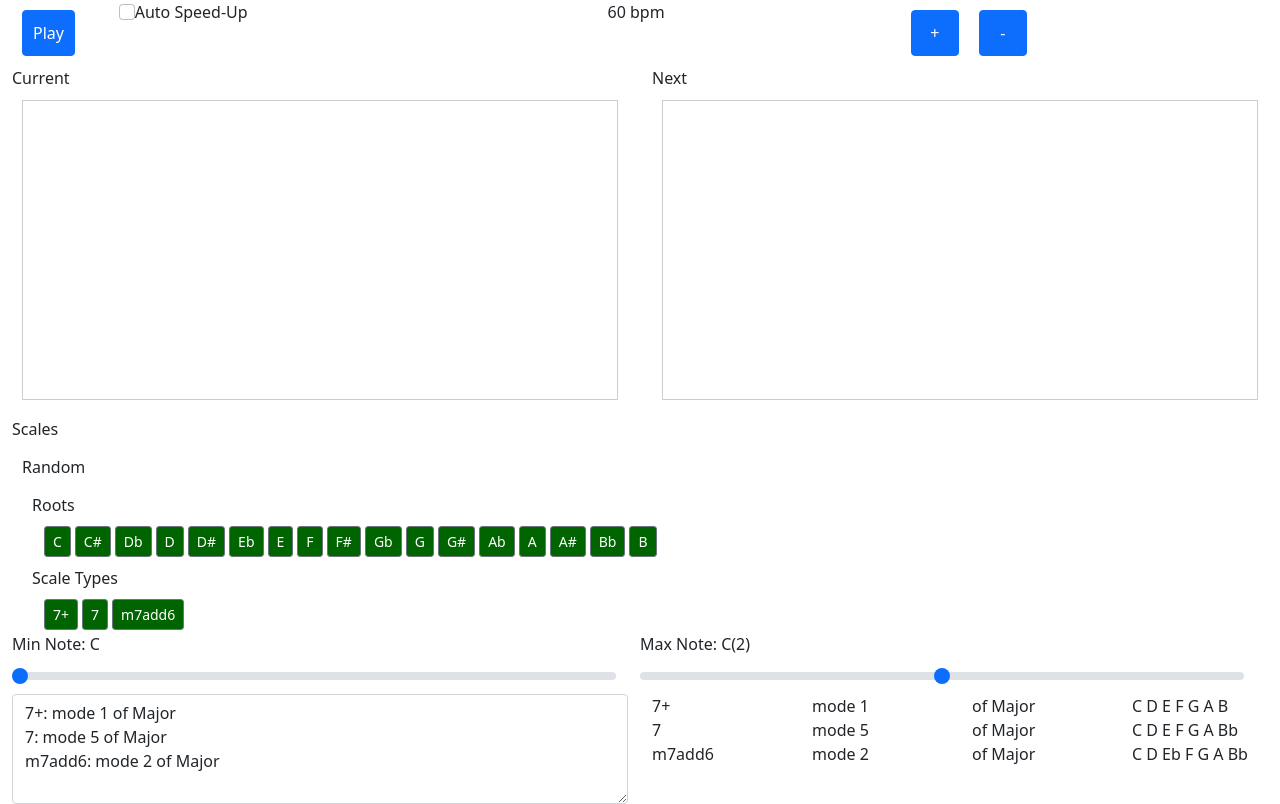
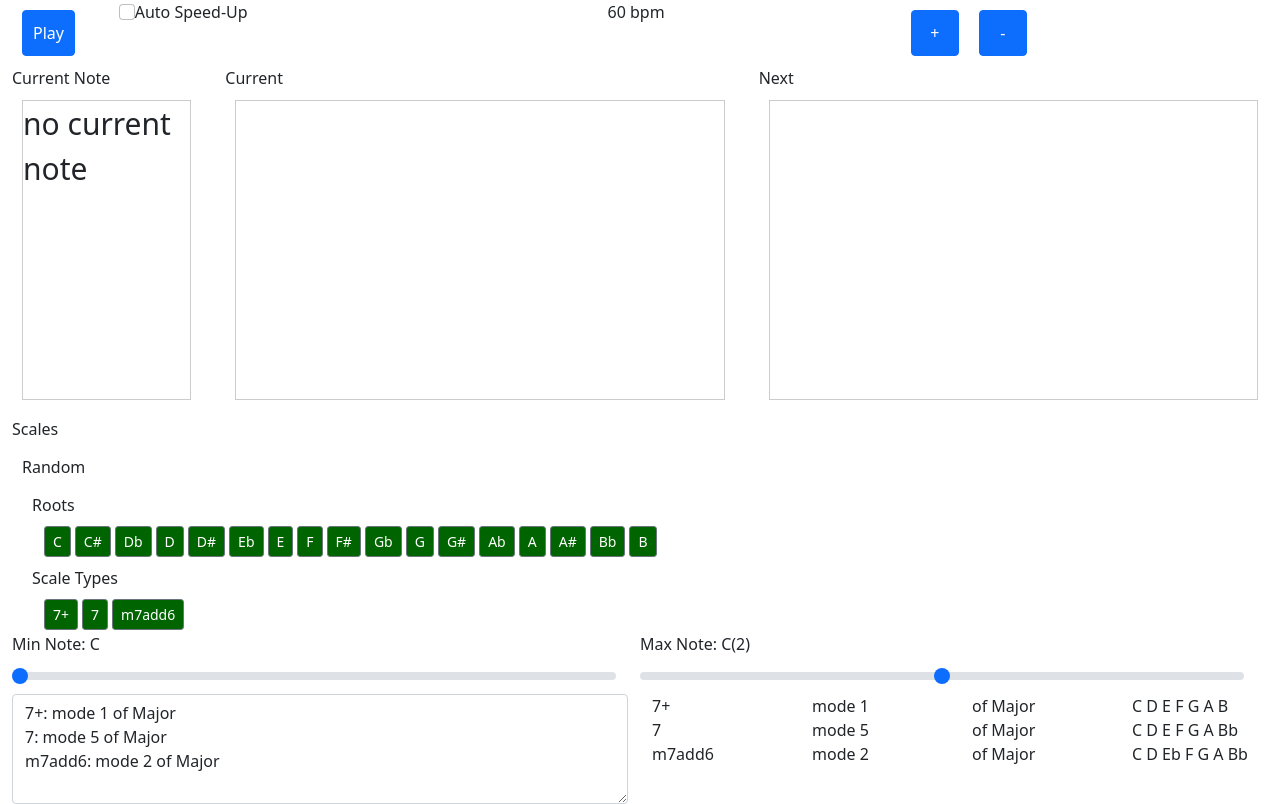
Before and after one commit to colorlessred/scale-practice, a React (Create React App) app: page / in a window 1280 px wide. Built offline with nearby package versions, Linux system fonts and the light colour scheme.

Commit message:
fix display of wrong notesets

```diff
--- /dev/null
+++ b/src/UI/CurrentNoteUI.tsx
@@ -0,0 +1,13 @@
+import {Note} from "../musicEngine/Note";
+
+type Props = {
+    note: Note | undefined;
+    title: string;
+}
+
+export function CurrentNoteUI({note, title}: Props) {
+    return (<>
+        <label htmlFor={`ns-${title}`}>{title}</label>
+        <div className="current-note">{note ? `${note}` : 'no current note'}</div>
+    </>);
+}
--- a/src/UI/ScalePlayer.tsx
+++ b/src/UI/ScalePlayer.tsx
@@ -18,6 +18,7 @@ import {Direction, NoteAndDirection} from "../musicEngine/NoteProvider";
 import {ProviderProxy} from "../musicEngine/utilities/ProviderProxy";
 import {AutoQueue} from "../musicEngine/utilities/AutoQueue";
 import {Player} from "../musicEngine/Player";
+import {CurrentNoteUI} from "./CurrentNoteUI";
 
 export function ScalePlayer() {
     /** notes per minute */
@@ -25,6 +26,7 @@ export function ScalePlayer() {
     const [isPlaying, setPlaying] = useState<boolean>(false);
     const [noteRange, setNoteRange] = useState<NoteRange>(NoteRange.parse('C(0)-C(2)'));
     const [chordMappingGlobal, setChordMappingGlobal] = useState<ChordMappingGlobal>(ChordMappingGlobal.DEFAULT_MAPPING);
+    /** to add later UI to modify it **/
     const [notesPerSet] = useState<number>(4);
 
     const [noteSetProvider, setNoteSetProvider] = useState<IProvider<NoteSet>>(new NoteSetProviderFixed([NoteSetTypes.MAJOR]));
@@ -41,23 +43,23 @@ export function ScalePlayer() {
 
     useEffect(() => {
         const noteProviderProvider: IProvider<IProvider<Note>> = new NoteProviderProvider(noteSetQueue, noteRange,
-            // TODO: this is wrong, it will need to be connected to the previous
             new NoteAndDirection(noteRange.getMin(), Direction.UP));
         const changeProvider = new SteadyChangeProvider(noteProviderProvider, notesPerSet);
         const proxy = new ProviderProxy(changeProvider, () => {
-            console.log(noteSetQueue.peek(0).toString());
-            setCurrentNoteSet(noteSetQueue.peek(0));
-            setNextNoteSet(noteSetQueue.peek(1));
+            // console.log(noteSetQueue.peek(0).toString());
+            setCurrentNoteSet(noteSetQueue.current);
+            setNextNoteSet(noteSetQueue.peek(0));
         });
         setNoteProvider(proxy);
     }, [noteRange, notesPerSet, noteSetQueue]);
 
+    const [currentNote, setCurrentNote] = useState<Note>();
     const [player, setPlayer] = useState<Player>();
 
     useEffect(() => {
         if (noteProvider) {
             if (!player) {
-                const player = new Player(noteProvider, npm);
+                const player = new Player(noteProvider, npm, setCurrentNote);
                 setPlayer(player);
             } else {
                 player.noteProvider = noteProvider;
@@ -93,8 +95,9 @@ export function ScalePlayer() {
                 <div className="col-md-11"><SpeedControls npm={npm} setNpm={setNpm}/></div>
             </div>
             <div className="row">
-                <div className="col-md-6"><NoteSetUI title="Current" noteSet={currentNoteSet}/></div>
-                <div className="col-md-6"><NoteSetUI title="Next" noteSet={nextNoteSet}/></div>
+                <div className="col-md-2"><CurrentNoteUI note={currentNote} title={"Current Note"}/></div>
+                <div className="col-md-5"><NoteSetUI title="Current" noteSet={currentNoteSet}/></div>
+                <div className="col-md-5"><NoteSetUI title="Next" noteSet={nextNoteSet}/></div>
             </div>
             <div className="row">
                 <div className="col-md-12">
@@ -115,12 +118,6 @@ export function ScalePlayer() {
                 chordMappingGlobal={chordMappingGlobal}
                 setChordMappingGlobal={setChordMappingGlobal}
             />
-
-            {/*<PlayerUI*/}
-            {/*    isPlaying={isPlaying}*/}
-            {/*    noteProvider={noteProvider}*/}
-            {/*    npm={npm}*/}
-            {/*/>*/}
         </div>
     );
 }
--- a/src/index.css
+++ b/src/index.css
@@ -9,8 +9,7 @@ code {
     font-family: source-code-pro, Menlo, Monaco, Consolas, 'Courier New', monospace;
 }
 
-div.note-set-ui,
-#notes {
+div.note-set-ui, div.current-note, #notes {
     border: 1px solid #ccc;
     font-size: 30px;
     height: 300px;
--- a/src/musicEngine/Player.ts
+++ b/src/musicEngine/Player.ts
@@ -6,19 +6,36 @@ import {Loop} from "tone";
 export class Player {
     private _noteProvider: IProvider<Note>;
     private _npm: number;
-    private _duration: number;
+    /**
+     * note duration, in seconds.
+     * it is also the interval in time between the notes being played
+     */
+    private _interval: number;
     private _loop: Loop | undefined;
 
     private synth = new Tone.Synth({
         envelope: {attack: 0.01, decay: 0.01, sustain: 0.5, release: 0.1}
     }).toDestination();
 
-    constructor(noteProvider: IProvider<Note>, npm: number) {
+    /**
+     * function to call when we have obtained the note to be played
+     * @private
+     */
+    private readonly _setCurrentNote: (note: Note) => void;
+
+    constructor(noteProvider: IProvider<Note>, npm: number, setCurrentNote: (note: Note) => void) {
         this._noteProvider = noteProvider;
         this._npm = 1;
-        this._duration = 1;
+        this._interval = 1;
+        this._setCurrentNote = setCurrentNote;
 
         this.npm = npm;
+    }
+
+    private static async startTone() {
+        await Tone.start();
+        console.log('Tone.start');
+        Tone.Transport.start();
     }
 
     set noteProvider(noteProvider: IProvider<Note>) {
@@ -27,45 +44,40 @@ export class Player {
 
     set npm(value: number) {
         this._npm = value;
-        this._duration = 60 / this._npm;
-    }
-
-    private async startTone() {
-        await Tone.start();
-        console.log('Tone.start');
-        Tone.Transport.start();
+        this._interval = 60 / this._npm;
     }
 
     private playNote(time: number) {
         // console.log(`play note, time ${time}`);
         if (this._noteProvider) {
+            console.log(`playNote() with duration ${this._interval}`);
             const noteToPlay = this._noteProvider.getNext();
-            this.synth.triggerAttackRelease(noteToPlay.getFrequency(), this._duration, time, 0.5);
+            this._setCurrentNote(noteToPlay);
             // modify the loop interval, in case the speed has changed
-            if (this._loop && this._loop.interval != this._duration) {
-                this._loop.interval = this._duration;
+            const loop = this._loop;
+            if (loop && loop.interval != this._interval) {
+                loop.interval = this._interval;
             }
+            this.synth.triggerAttackRelease(noteToPlay.getFrequency(), this._interval, time, 0.5);
         }
     }
 
     public start() {
-        console.log(`Player.start(), duration: ${this._duration}`);
+        console.log(`Player.start(), duration: ${this._interval}`);
         if (!this._loop) {
-            this.startTone();
+            Player.startTone();
         }
         this._loop = new Tone.Loop(
             // NB: this needs the arrow function otherwise the `this` in playNote will be the loop
             (time) => {
                 this.playNote(time);
-            }, this._duration);
+            }, this._interval);
         this._loop.start();
-        Tone.Transport.start();
     }
 
     public stop() {
         if (this._loop) {
             this._loop.stop();
-            Tone.Transport.stop();
         }
     }
 }
--- a/src/musicEngine/utilities/AutoQueue.ts
+++ b/src/musicEngine/utilities/AutoQueue.ts
@@ -8,6 +8,7 @@ export class AutoQueue<T> implements IProvider<T> {
     values: Array<T>;
     provider: IProvider<T>;
     readonly beforeGetNext: (() => void) | undefined;
+    private _current: T | undefined;
 
     /**
      * @param size queue size
@@ -33,6 +34,10 @@ export class AutoQueue<T> implements IProvider<T> {
         throw new Error("Method not implemented.");
     }
 
+    public get current(): T | undefined {
+        return this._current;
+    }
+
     /**
      * remove element from the queue and return it
      * this will trigger a refill from the end of the queue
@@ -40,12 +45,12 @@ export class AutoQueue<T> implements IProvider<T> {
     public getNext(): T {
         // refill from provider
         this.values.push(this.getNextFromProvider());
-        const out: T | undefined = this.values.shift();
+        this._current = this.values.shift();
 
-        if (out === undefined) {
+        if (this._current === undefined) {
             throw new Error('undefined value in the queue');
         }
-        return out;
+        return this._current;
     }
 
     /**
@@ -74,7 +79,6 @@ export class AutoQueue<T> implements IProvider<T> {
         out.values = this.values.slice();
         return out;
     }
-
 
 
     /**
--- a/src/musicEngine/utilities/ProviderProxy.ts
+++ b/src/musicEngine/utilities/ProviderProxy.ts
@@ -4,24 +4,27 @@ import {IProvider} from "./IProvider";
  * proxy that will intercept calls for the next note
  */
 export class ProviderProxy<T> implements IProvider<T> {
-    // TODO move to proper location
     private readonly noteProvider: IProvider<T>;
-    private readonly afterNext: () => void;
+    /**
+     * function to be executed before moving getting the next value.
+     * useful to get the NoteSets before getting the next note that might trigger a change of NoteSet
+     * @private
+     */
+    private readonly beforeNext: () => void;
 
     /**
      *
      * @param noteProvider the IProvider to wrap
-     * @param afterNext the lambda to be called before returning the next note
+     * @param beforeNext the lambda to be called before returning the next note
      */
-    constructor(noteProvider: IProvider<T>, afterNext: () => void) {
+    constructor(noteProvider: IProvider<T>, beforeNext: () => void) {
         this.noteProvider = noteProvider;
-        this.afterNext = afterNext;
+        this.beforeNext = beforeNext;
     }
 
     getNext(): T {
-        const item: T = this.noteProvider.getNext();
-        this.afterNext();
-        return item;
+        this.beforeNext();
+        return this.noteProvider.getNext();
     }
 
     reset(): void {
```
Also changed, not shown: src/musicEngine/utilities/IProviderFirst.ts (deleted, +0 -20 lines).
